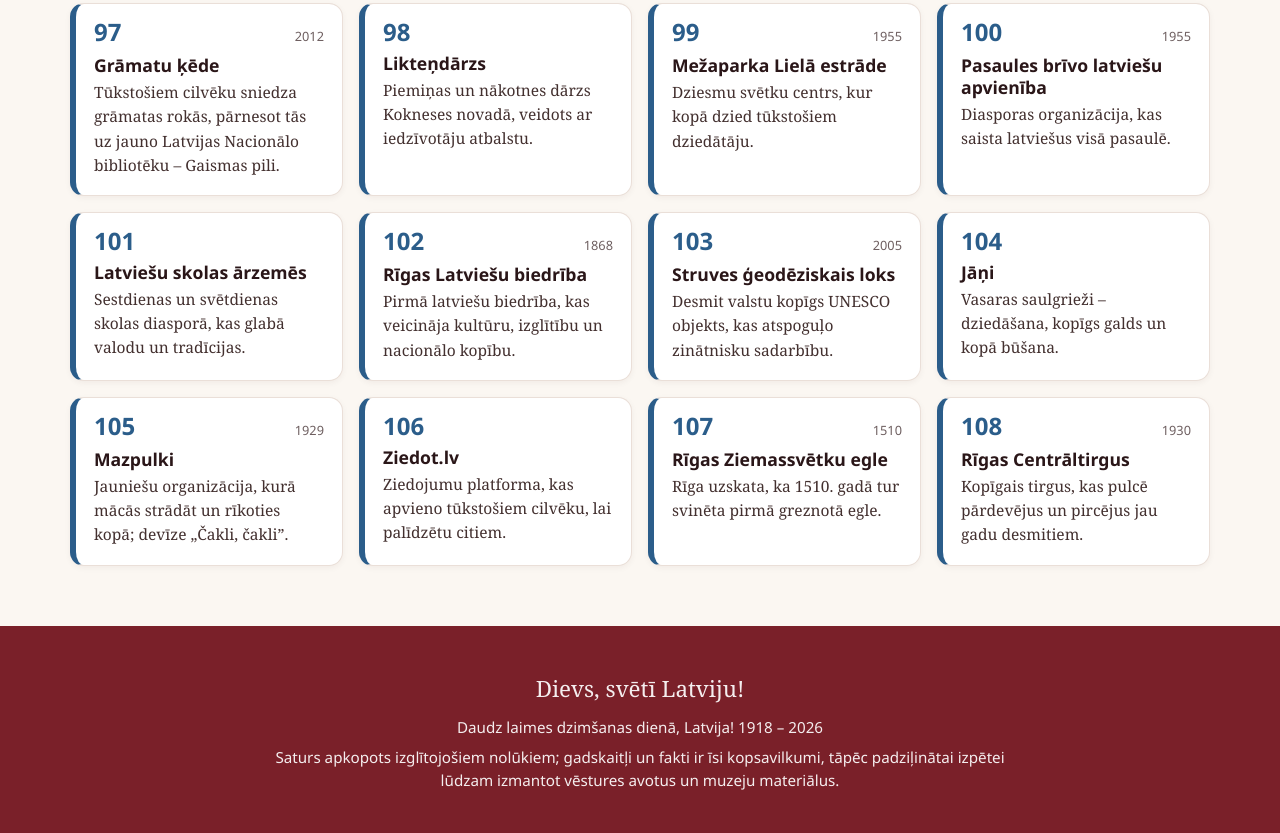
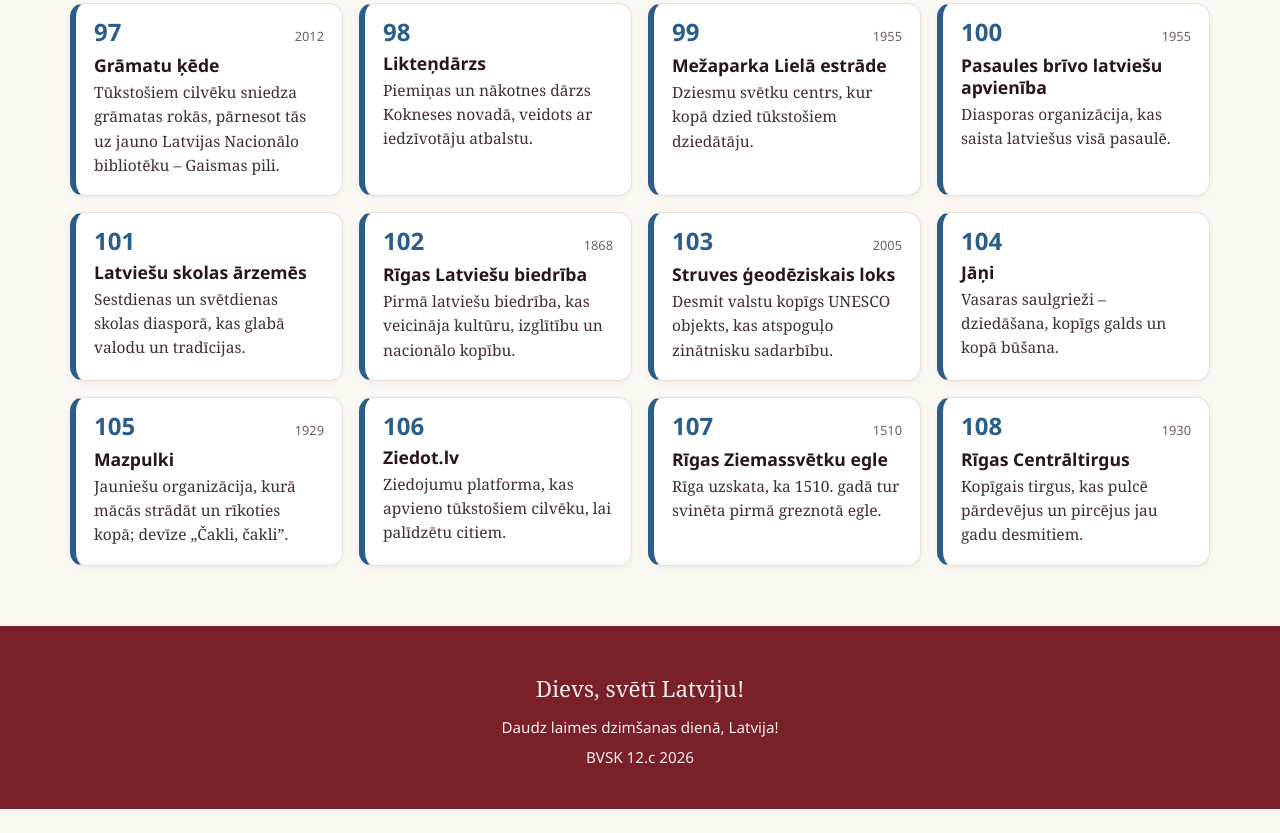
Before and after one commit to DavanaLatvijai/DavanaLatvijai.github.io, a plain HTML site: page index.html in a window 1280 px wide. Shown: the part 6091-6924 px from the top of the page. After the commit the page ends 6900 px from the top, so only its background shows below. Drawn offline with Linux system fonts and the light colour scheme.

Commit message:
Update index.html

```diff
--- a/index.html
+++ b/index.html
@@ -237,8 +237,8 @@
 
 <footer>
   <p class="motto">Dievs, svētī Latviju!</p>
-  <p>Daudz laimes dzimšanas dienā, Latvija! 1918 – 2026</p>
-  <p>Saturs apkopots izglītojošiem nolūkiem; gadskaitļi un fakti ir īsi kopsavilkumi, tāpēc padziļinātai izpētei lūdzam izmantot vēstures avotus un muzeju materiālus.</p>
+  <p>Daudz laimes dzimšanas dienā, Latvija!</p>
+  <p>BVSK 12.c 2026</p>
 </footer>
 
 <script>
```
